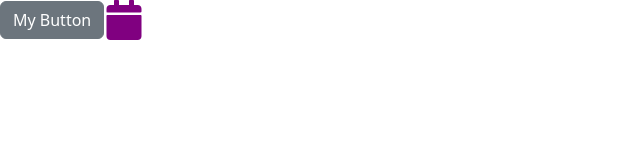
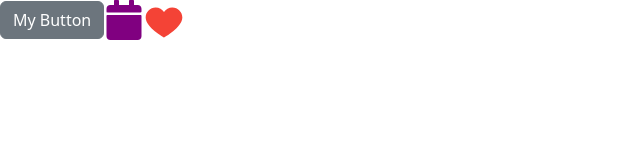
Before and after one commit to MaGabyZR/panzi-app, a React (Vite) app: page / in a window 1280 px wide. Shown: the top 160 px of the page, without its empty margins (0-640 px from the left). Built offline with nearby package versions, Linux system fonts and the light colour scheme.

Commit message:
Building a Like component.

```diff
--- a/src/App.tsx
+++ b/src/App.tsx
@@ -1,9 +1,10 @@
 import { useState } from "react";
 import Message from "./assets/message";
 import Alert from "./components/Alert";
-import Button from "./components/Button";
+import Button from "./components/Button/Button";
 import ListGroup from "./components/ListGroup/ListGroup";
 import { FaCalendar } from "react-icons/fa";
+import Like from "./components/Like/Like";
 
 /* function App() {
   let items = ["Guatemala", "Panama", "Costa Rica", "Mexico", "Argentina"];
@@ -36,6 +37,7 @@ function App() {
         My Button
       </Button>
       <FaCalendar color="purple" size={40} />
+      <Like onClick={() => console.log("clicked!")} />
     </div>
   );
 }
--- /dev/null
+++ b/src/components/Like/Like.tsx
@@ -0,0 +1,24 @@
+import { useState } from "react";
+import { FcLike } from "react-icons/fc";
+import { IoHeartDislikeOutline } from "react-icons/io5";
+
+//Notify the consumer of this component that the user has clicked on this icon.
+interface Props {
+  onClick: () => void;
+}
+
+const Like = ({ onClick }: Props) => {
+  //Is it full or not.
+  const [status, setStatus] = useState(true);
+
+  //Encapsulate the logic to pass onClick after setStatus.
+  const toggle = () => {
+    setStatus(!status); //whatever status, you pass the inverted status.
+    onClick(); //Notify the consumer of this component.
+  };
+
+  if (status) return <FcLike size={40} onClick={toggle} />;
+  return <IoHeartDislikeOutline size={40} onClick={toggle} />;
+};
+
+export default Like;
```
Also changed, not shown: src/components/Button/Button.tsx (renamed from src/components/Button.tsx).
